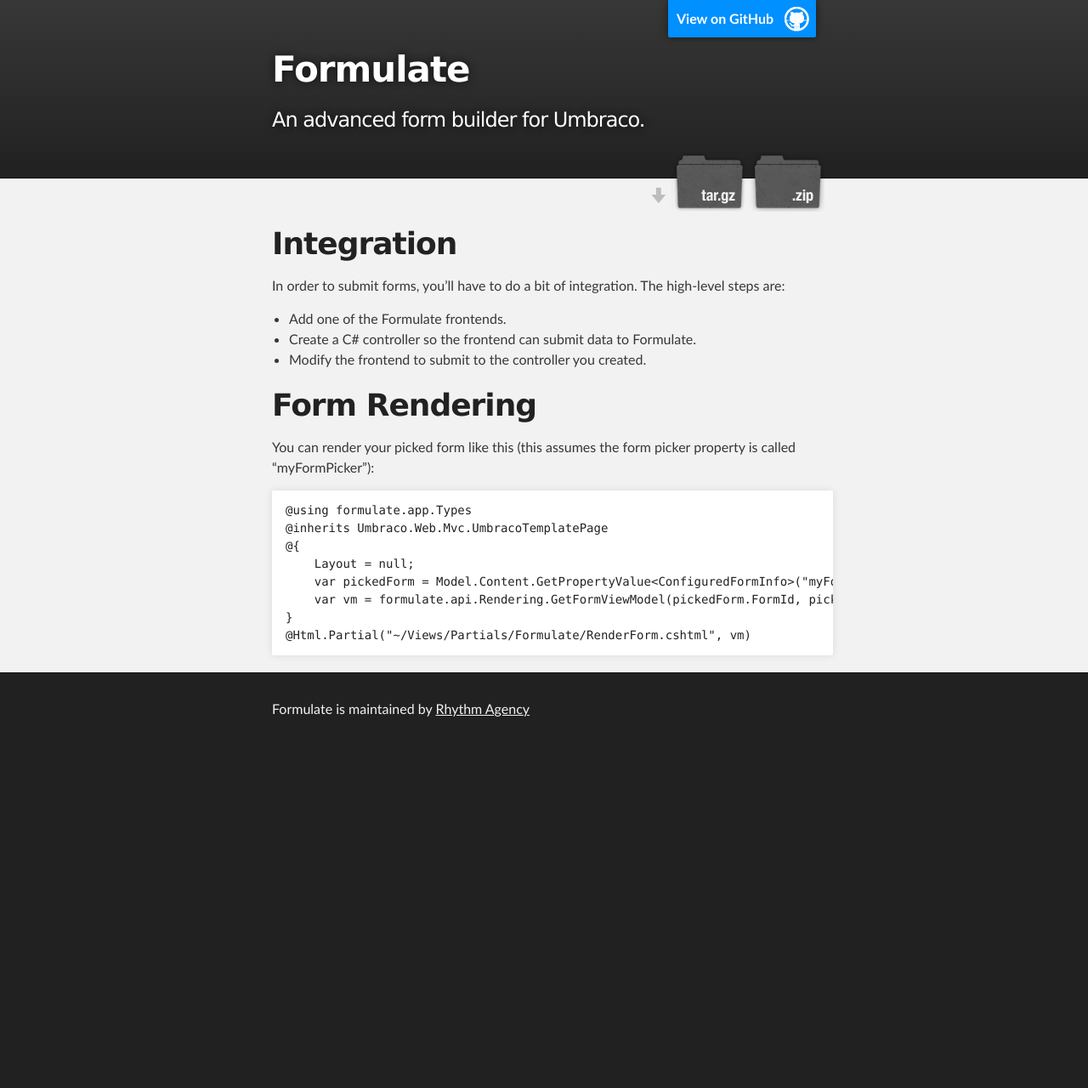
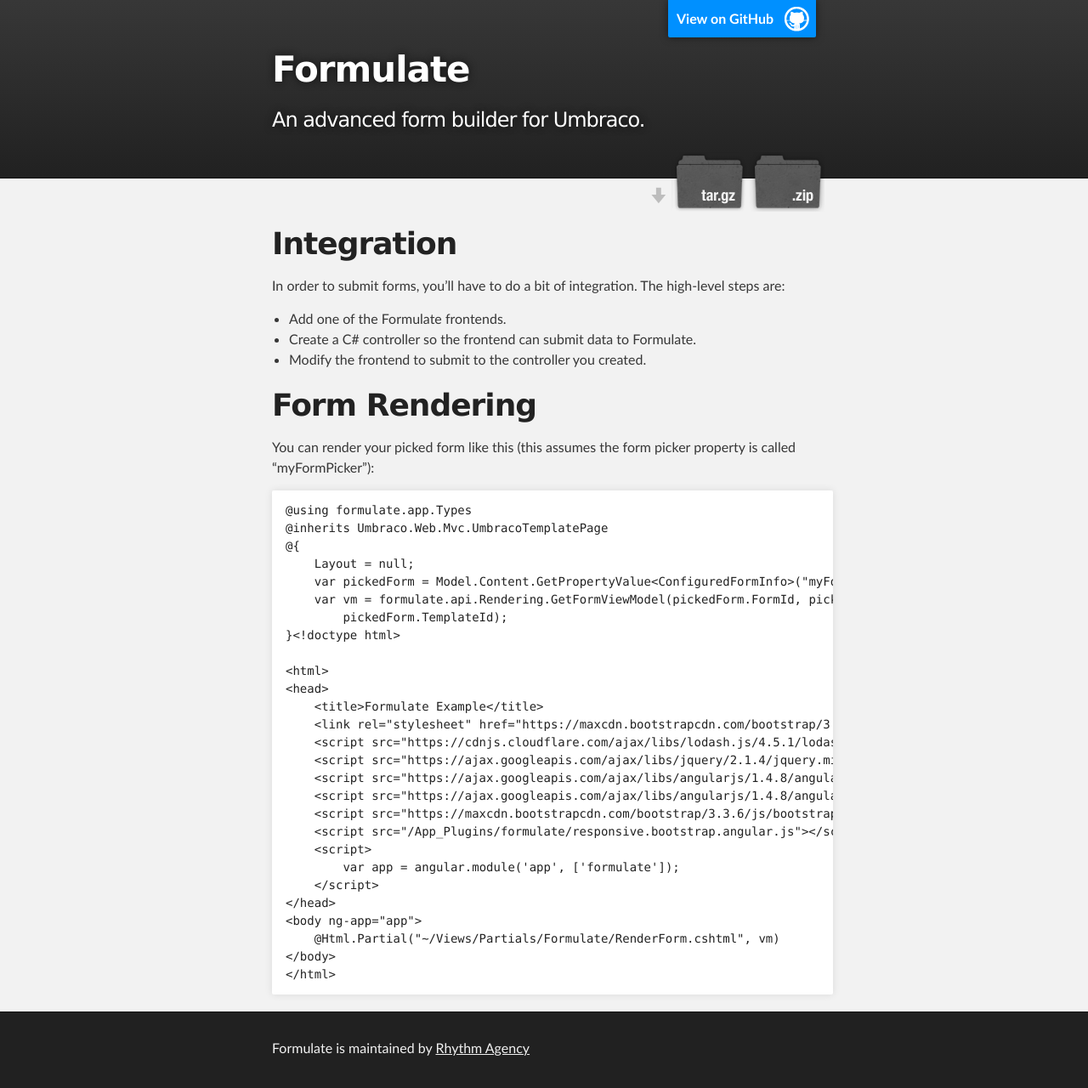
Before and after one commit to rhythmagency/formulate, a Jekyll site: the page built from getting-started.md, in a window 1280 px wide. Shown: the whole page at 85% size. Built offline with Jekyll 4.4.1, drawn with Linux system fonts in a browser that asks for light colours; before the commit the page ends 900 px from its top, so only the background shows below that.

Commit message:
Updated getting started code snippet.

````diff
--- a/getting-started.md
+++ b/getting-started.md
@@ -18,8 +18,27 @@
 @inherits Umbraco.Web.Mvc.UmbracoTemplatePage
 @{
     Layout = null;
-    var pickedForm = Model.Content.GetPropertyValue<ConfiguredFormInfo>("myFormPicker");
-    var vm = formulate.api.Rendering.GetFormViewModel(pickedForm.FormId, pickedForm.LayoutId, pickedForm.TemplateId);
-}
-@Html.Partial("~/Views/Partials/Formulate/RenderForm.cshtml", vm)
+    var pickedForm = Model.Content.GetPropertyValue<ConfiguredFormInfo>("myForm");
+    var vm = formulate.api.Rendering.GetFormViewModel(pickedForm.FormId, pickedForm.LayoutId,
+        pickedForm.TemplateId);
+}<!doctype html>
+
+<html>
+<head>
+    <title>Formulate Example</title>
+    <link rel="stylesheet" href="https://maxcdn.bootstrapcdn.com/bootstrap/3.3.6/css/bootstrap.min.css" />
+    <script src="https://cdnjs.cloudflare.com/ajax/libs/lodash.js/4.5.1/lodash.min.js"></script>
+    <script src="https://ajax.googleapis.com/ajax/libs/jquery/2.1.4/jquery.min.js"></script>
+    <script src="https://ajax.googleapis.com/ajax/libs/angularjs/1.4.8/angular.min.js"></script>
+    <script src="https://ajax.googleapis.com/ajax/libs/angularjs/1.4.8/angular-messages.min.js"></script>
+    <script src="https://maxcdn.bootstrapcdn.com/bootstrap/3.3.6/js/bootstrap.min.js" integrity="sha384-0mSbJDEHialfmuBBQP6A4Qrprq5OVfW37PRR3j5ELqxss1yVqOtnepnHVP9aJ7xS" crossorigin="anonymous"></script>
+    <script src="/App_Plugins/formulate/responsive.bootstrap.angular.js"></script>
+    <script>
+        var app = angular.module('app', ['formulate']);
+    </script>
+</head>
+<body ng-app="app">
+    @Html.Partial("~/Views/Partials/Formulate/RenderForm.cshtml", vm)
+</body>
+</html>
 ```
````
